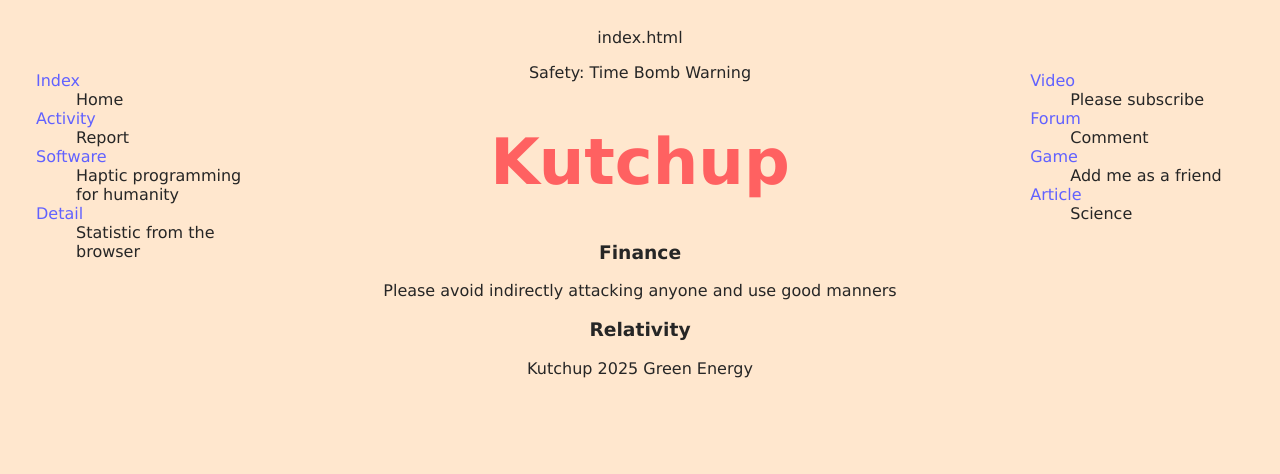
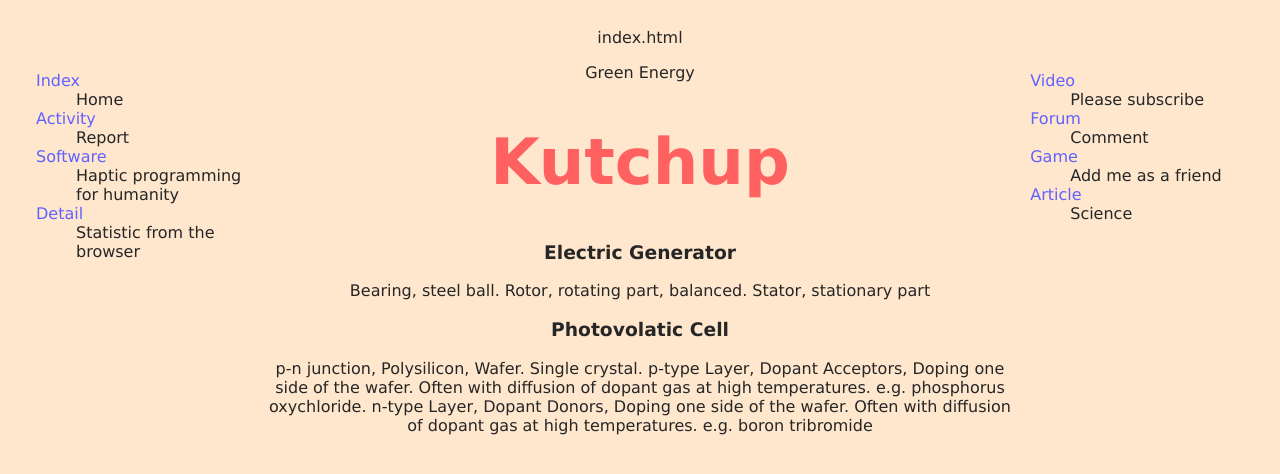
Before and after one commit to Kutchup/Kutchup.github.io, a plain HTML site: page index.html in a window 1280 px wide. Drawn offline with Linux system fonts and the light colour scheme.

Commit message:
Add files via upload

```diff
--- a/index.html
+++ b/index.html
@@ -61,7 +61,7 @@ index.html
 <!-- λ #-----------------------------# Centre Column #-----------------------------# π -->
 <div>
 
-<p id="instructions" class="style_instructions">Safety: Time Bomb Warning</p>
+<p id="instructions" class="style_instructions">Green Energy</p>
 
 <h1>Kutchup</h1>
 <h3 id="item_001">Making a Website</h3>
@@ -105,11 +105,11 @@ function do_scale() {
 function run() {
 // λ #-----------------------------# Run Website #-----------------------------# π
 
-item_001.textContent = "Finance"
-item_001_detail.textContent = "Please avoid indirectly attacking anyone and use good manners"
+item_001.textContent = "Electric Generator"
+item_001_detail.textContent = "Bearing, steel ball. Rotor, rotating part, balanced. Stator, stationary part"
 
-item_002.textContent = "Relativity"
-item_002_detail.textContent = "Kutchup 2025 Green Energy"
+item_002.textContent = "Photovolatic Cell"
+item_002_detail.textContent = "p-n junction, Polysilicon, Wafer. Single crystal. p-type Layer, Dopant Acceptors, Doping one side of the wafer. Often with diffusion of dopant gas at high temperatures. e.g. phosphorus oxychloride. n-type Layer, Dopant Donors, Doping one side of the wafer. Often with diffusion of dopant gas at high temperatures. e.g. boron tribromide"
 
 // item_001_link.href = "detail.html"
 // item_001_link.textContent = "Link"
```
Also changed, not shown: activity.html (+2 -2 lines), detail.html (+1 -1 lines), software.html (+24 -1 lines).
